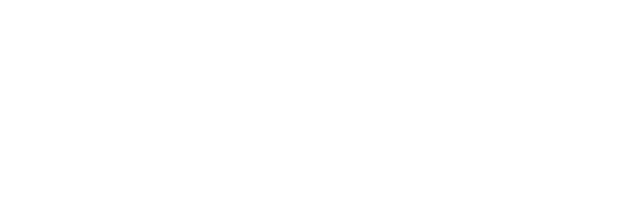
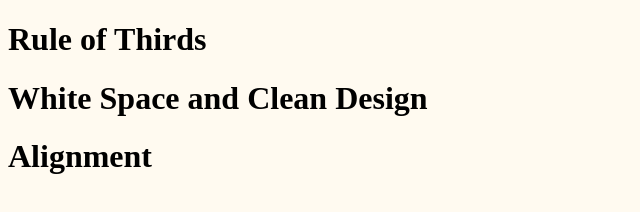
Before and after one commit to jmarsh12/jmarsh12, a plain HTML site: page main_site/lesson02/design-principles.html in a window 1280 px wide. Shown: the whole page, without its empty margins (0-640 px from the left). Drawn offline with Linux system fonts and the light colour scheme.

Commit message:
Started lesson 2 design principles

```diff
--- a/main_site/lesson02/design-principles.html
+++ b/main_site/lesson02/design-principles.html
@@ -0,0 +1,17 @@
+<!DOCTYPE html>
+<html lang="en">
+<head>
+    <meta charset="UTF-8">
+    <meta http-equiv="X-UA-Compatible" content="IE=edge">
+    <meta name="viewport" content="width=device-width, initial-scale=1.0">
+    <link rel="stylesheet" href="styles.css">
+    <title>Design Principles</title>
+</head>
+<body>
+    <header>
+        <h1>Rule of Thirds</h1>
+        <h1>White Space and Clean Design</h1>
+        <h1>Alignment</h1>
+    </header>
+</body>
+</html>
--- a/main_site/lesson02/styles.css
+++ b/main_site/lesson02/styles.css
@@ -0,0 +1,3 @@
+body {
+  background-color: floralwhite;
+}
```
Also changed, not shown: main_site/index.html (+1 -1 lines).
